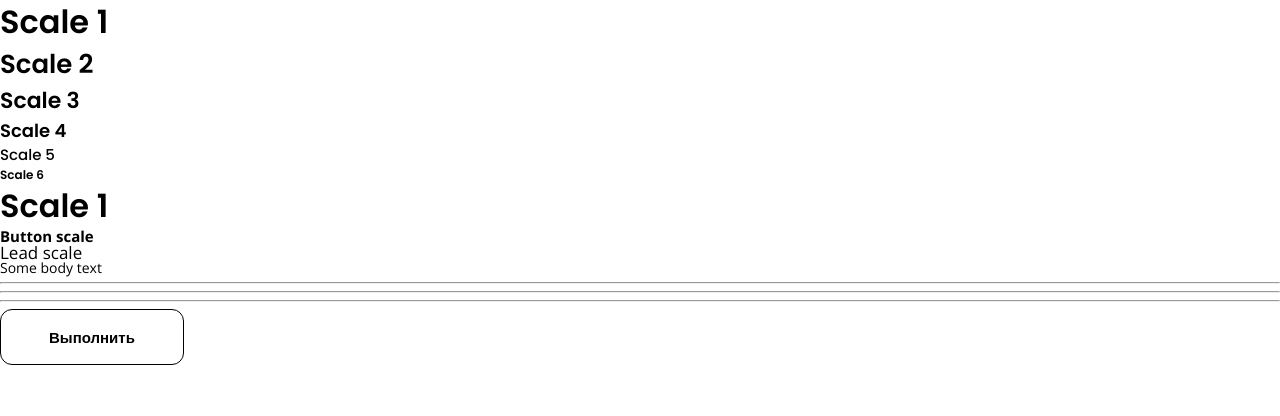
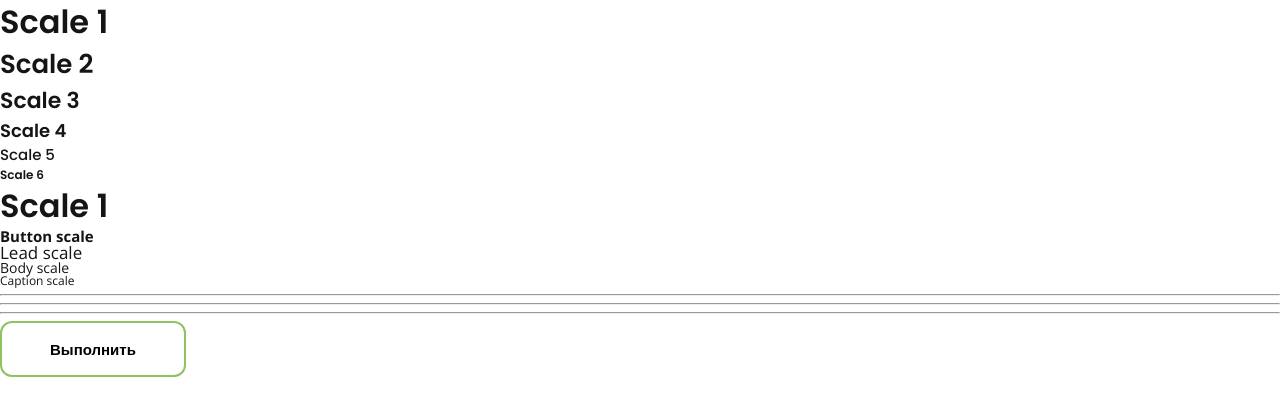
Before and after one commit to bourbakiii/freshnesecom, a Vue app: page / in a window 1280 px wide. Shown: the top 416 px of the page. Built offline with nearby package versions, Linux system fonts and the light colour scheme.

Commit message:
Button 1.1

```diff
--- a/src/assets/scss/fonts.scss
+++ b/src/assets/scss/fonts.scss
@@ -8,6 +8,7 @@
 html{
   font-family: 'Open Sans', sans-serif;
   @extend .text--body;
+  color: $color-1-a;
 }
 .text {
   &--scale {
--- a/src/assets/scss/style.scss
+++ b/src/assets/scss/style.scss
@@ -1 +1,13 @@
-@import 'fonts.scss';
+@import 'variables', 'fonts';
+
+button, a {
+  cursor: pointer;
+  transition: $base-transition-time;
+  &:hover{
+    transform: scale(1.01);
+  }
+  &:active{
+    transition: 0.08s;
+    transform: scale(0.99);
+  }
+}
--- a/src/assets/scss/variables.scss
+++ b/src/assets/scss/variables.scss
@@ -29,3 +29,6 @@ $color-5-b:#19B2B8;
 $color-5-c:#7CD0D3;
 $color-5-d:#B9E6E8;
 $color-5-e:#ECF6F7;
+
+
+$base-transition-time: .2s;
--- a/src/components/Button.vue
+++ b/src/components/Button.vue
@@ -1,6 +1,5 @@
 <template>
   <button class="button text--button">
-
 <slot>Выполнить</slot>
   </button>
 </template>
@@ -10,7 +9,7 @@
 .button{
   background: white;
   height: 56px;
-  border: 1px solid black;
+  border: 2px solid $color-2-c;
   padding: 0 48px;
   border-radius: 12px;
 }
--- a/src/pages/Components.vue
+++ b/src/pages/Components.vue
@@ -8,7 +8,8 @@
   <p class="text--scale_1">Scale 1</p>
   <p class="text--button">Button scale</p>
   <p class="text--lead">Lead scale</p>
-<p>Some body text</p>
+  <p class="text--body">Body scale</p>
+  <p class="text--caption">Caption scale</p>
   <hr/>
   <hr/>
   <hr/>
--- a/vite.config.js
+++ b/vite.config.js
@@ -4,8 +4,17 @@ import path from 'path'
 
 export default defineConfig({
   plugins: [vue()],
+  css: {
+    preprocessorOptions: {
+      scss: {
+        additionalData: `@import "@/assets/scss/variables.scss";`
+      }
+    }
+  },
+
   resolve: {
     alias: {
+      find: '@',
       '@': path.resolve(__dirname, './src'),
     },
   }
```
